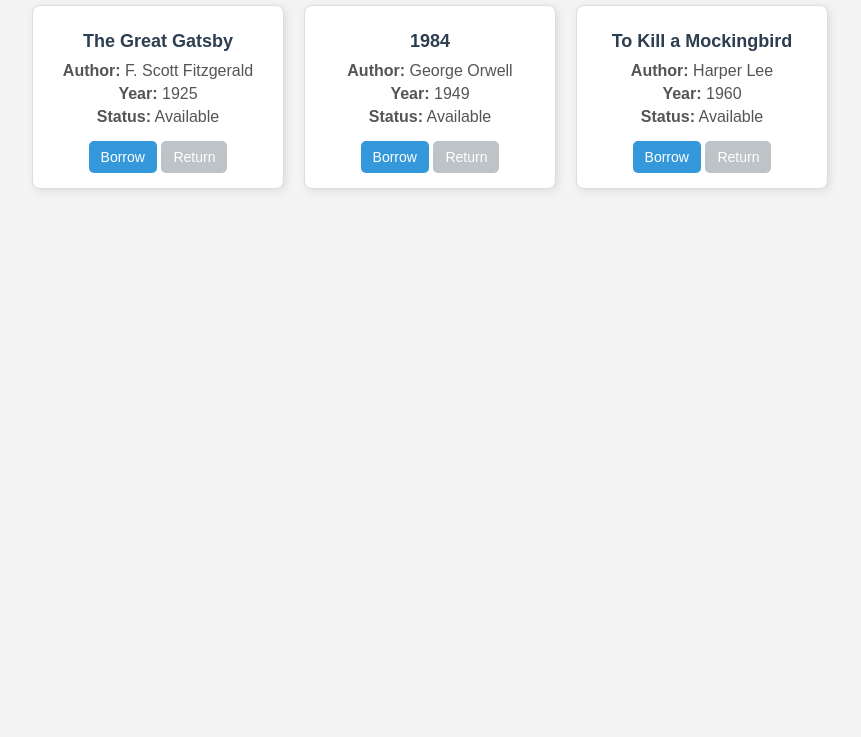
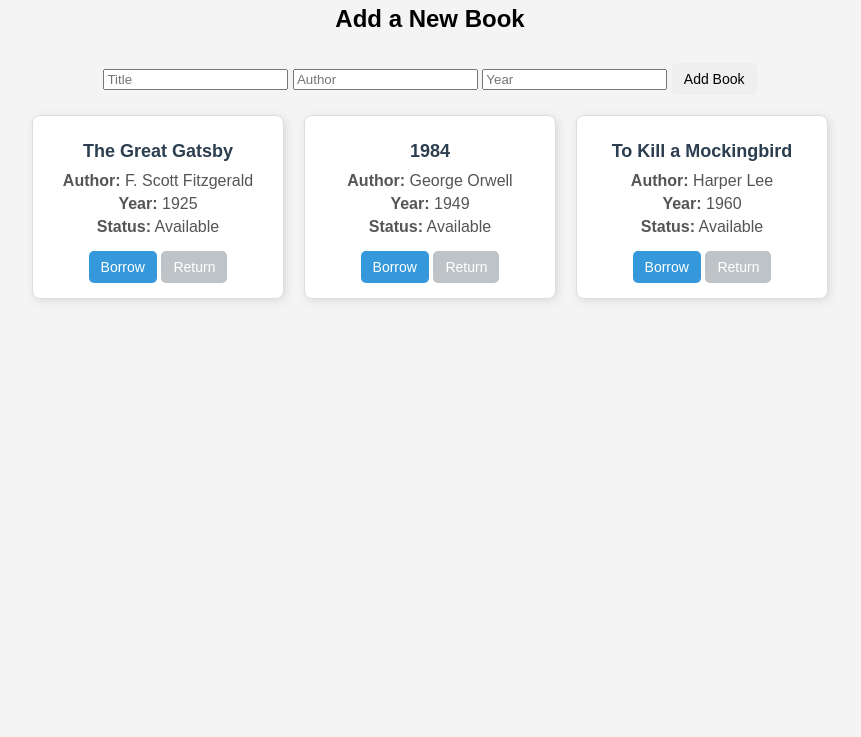
Before and after one commit to a1b2c3-rgb/BOOKS-LIBRARY-PROJECT-, a plain HTML site: page Index.html in a window 1280 px wide. Shown: the part 63-800 px from the top of the page, without its empty margins (210-1071 px from the left). Drawn offline with Linux system fonts and the light colour scheme.

Commit message:
Update Index.html

```diff
--- a/Index.html
+++ b/Index.html
@@ -1,16 +1,31 @@
 <!DOCTYPE html>
 <html lang="en">
+
 <head>
     <meta charset="UTF-8">
     <meta name="viewport" content="width=device-width, initial-scale=1.0">
     <title>Library Management System</title>
     <link rel="stylesheet" href="styles.css">
 </head>
+
 <body>
+
     <h1>Library Management System</h1>
+
+    <div id="book">
+        <h2>Add a New Book</h2>
+        <input type="text" id="title" placeholder="Title" required>
+        <input type="text" id="author" placeholder="Author" required>
+        <input type="number" id="year" placeholder="Year" required>
+        <button onclick="addBook()">Add Book</button>
+    </div>
+
     <div id="library">
-    <!-- Books will be loaded here dynamically -->
+        <!-- Books will be displayed here dynamically -->
     </div>
+
     <script src="script.js"></script>
+
 </body>
+
 </html>
```
